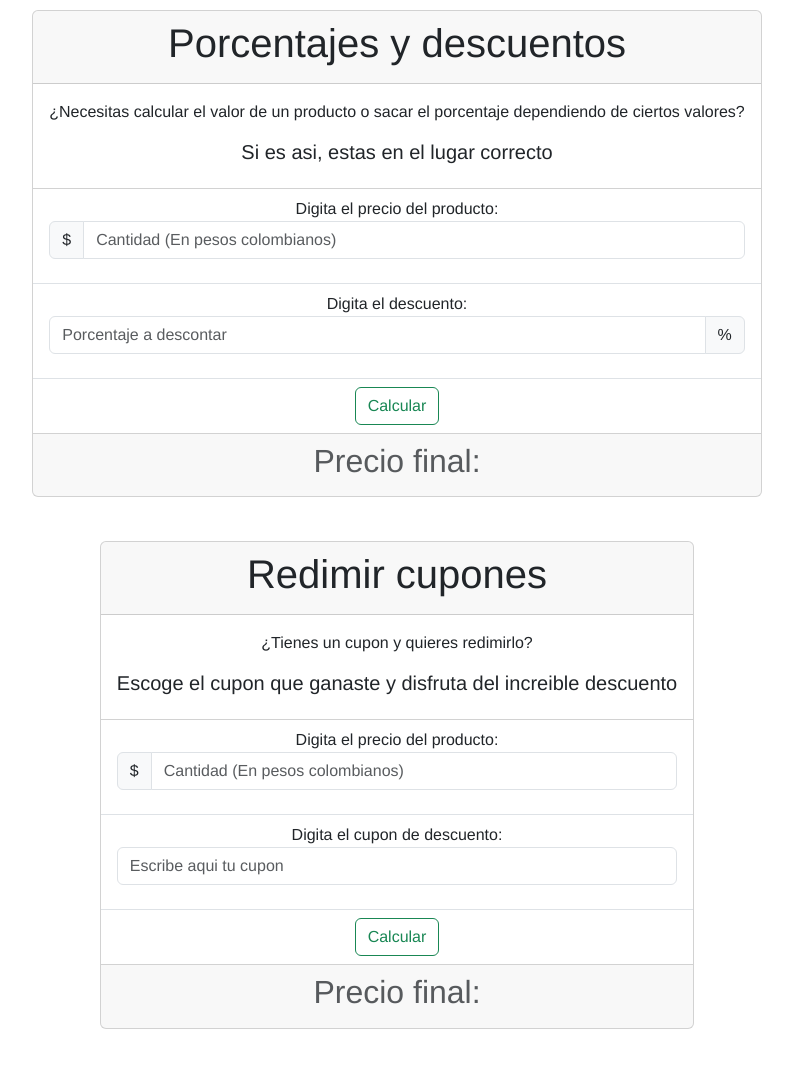
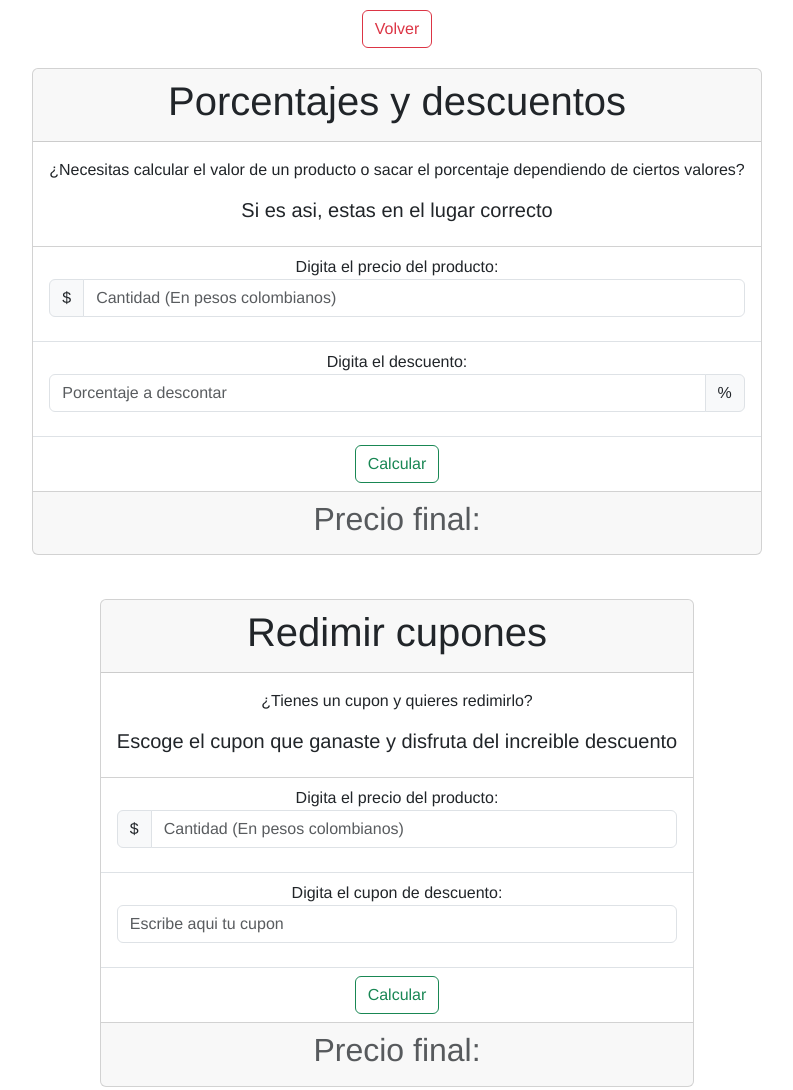
Before and after one commit to JuanDa-code/Taller_Matematicas_JS, a plain HTML site: page discounts/discounts.html in a window 1280 px wide. Shown: the whole page, without its empty margins (243-1036 px from the left). Before the commit the page ends 1039 px from the top, so only its background shows below. Drawn offline with nearby package versions, Linux system fonts and the light colour scheme.

Commit message:
Botones para volver

```diff
--- a/discounts/discounts.html
+++ b/discounts/discounts.html
@@ -10,6 +10,7 @@
 </head>
 <body>
     <div class="body">
+        <a href="./../index.html"><button type="button" class="btn btn-outline-danger">Volver</button></a>
         <div class="card text-center">
             <div class="card-header">
                 <h1 class="card-title">Porcentajes y descuentos</h1>
--- a/styles.css
+++ b/styles.css
@@ -13,3 +13,7 @@
 .card {
     margin: 10px;
 }
+
+.btn-outline-danger {
+    margin: 10px;
+}
```
Also changed, not shown: math/math.html (+1 -0 lines).
